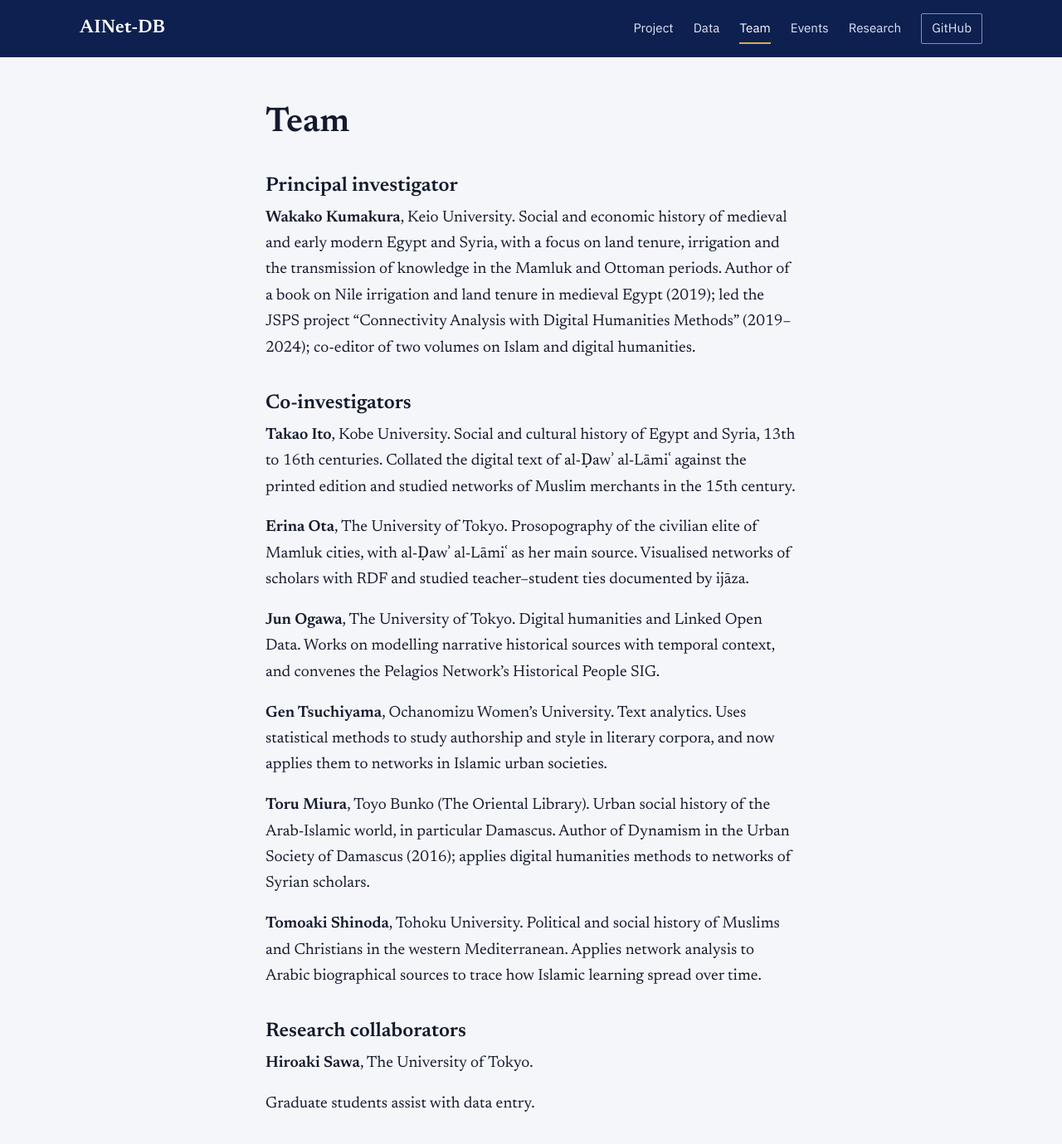
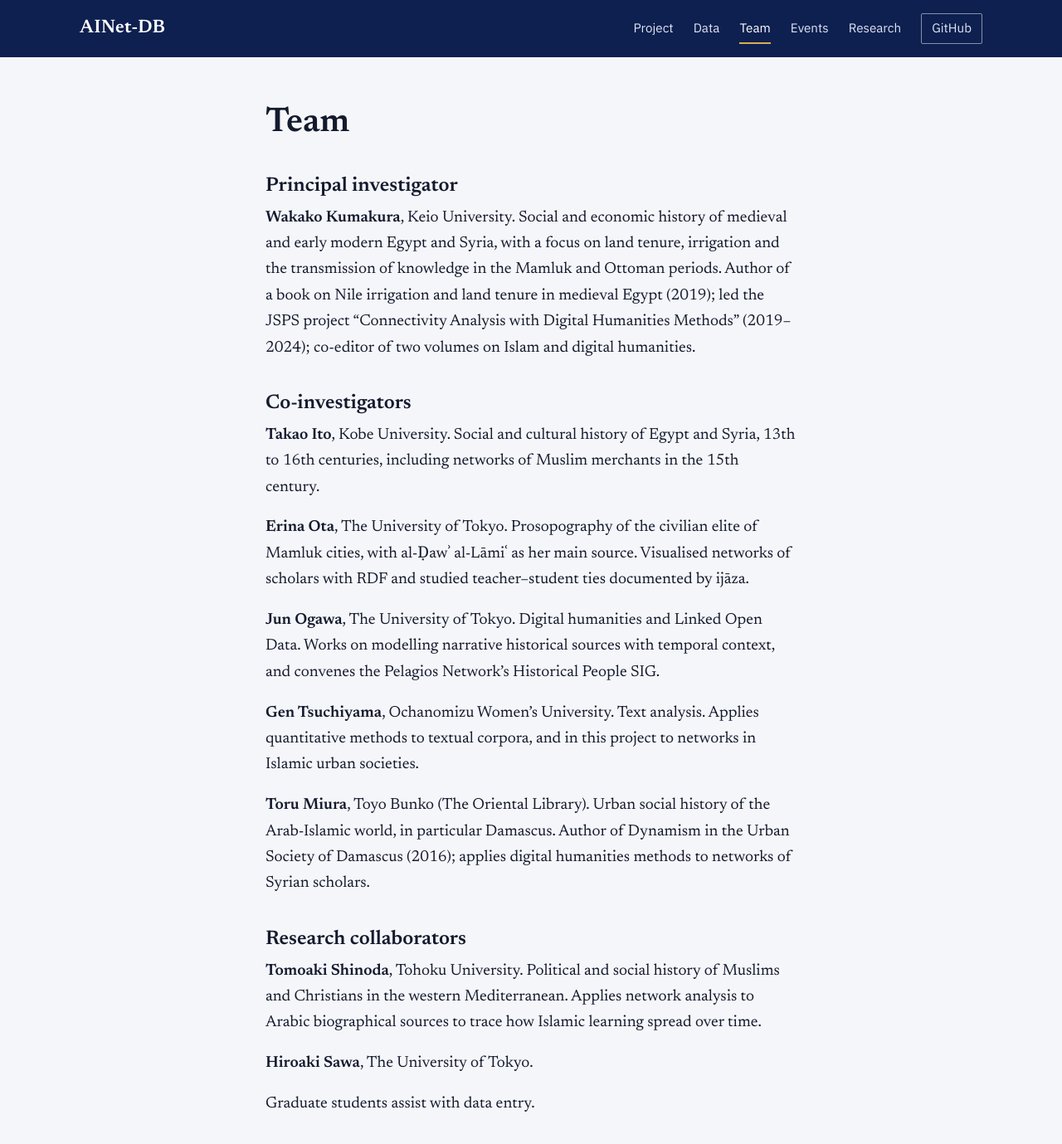
Before and after one commit to wkmisr/arab-islamic-networks, a Jekyll site: the page built from team.md, in a window 1280 px wide and 1400 px high. Shown: the top 1379 px of the window at 83% size. Built offline with Jekyll 4.4.1, drawn with Linux system fonts in a browser that asks for light colours.

Commit message:
Update team.yml

```diff
--- a/_data/team.yml
+++ b/_data/team.yml
@@ -13,7 +13,7 @@ members:
   - name: Takao Ito
     affiliation: "Kobe University"
     ja: 伊藤隆郎
-    text: Social and cultural history of Egypt and Syria, 13th to 16th centuries. Collated the digital text of al-Ḍawʾ al-Lāmiʿ against the printed edition and studied networks of Muslim merchants in the 15th century.
+    text: Social and cultural history of Egypt and Syria, 13th to 16th centuries, including networks of Muslim merchants in the 15th century.
   - name: Erina Ota
     affiliation: "The University of Tokyo"
     ja: 太田絵里奈
@@ -25,17 +25,17 @@ members:
   - name: Gen Tsuchiyama
     affiliation: "Ochanomizu Women's University"
     ja: 土山玄
-    text: Text analytics. Uses statistical methods to study authorship and style in literary corpora, and now applies them to networks in Islamic urban societies.
+    text: Text analysis. Applies quantitative methods to textual corpora, and in this project to networks in Islamic urban societies.
   - name: Toru Miura
     affiliation: "Toyo Bunko (The Oriental Library)"
     ja: 三浦徹
     text: Urban social history of the Arab-Islamic world, in particular Damascus. Author of Dynamism in the Urban Society of Damascus (2016); applies digital humanities methods to networks of Syrian scholars.
+
+associates:
   - name: Tomoaki Shinoda
     affiliation: "Tohoku University"
     ja: 篠田知暁
     text: Political and social history of Muslims and Christians in the western Mediterranean. Applies network analysis to Arabic biographical sources to trace how Islamic learning spread over time.
-
-associates:
   - name: Hiroaki Sawa
     affiliation: "The University of Tokyo"
     ja: 澤裕章
```
